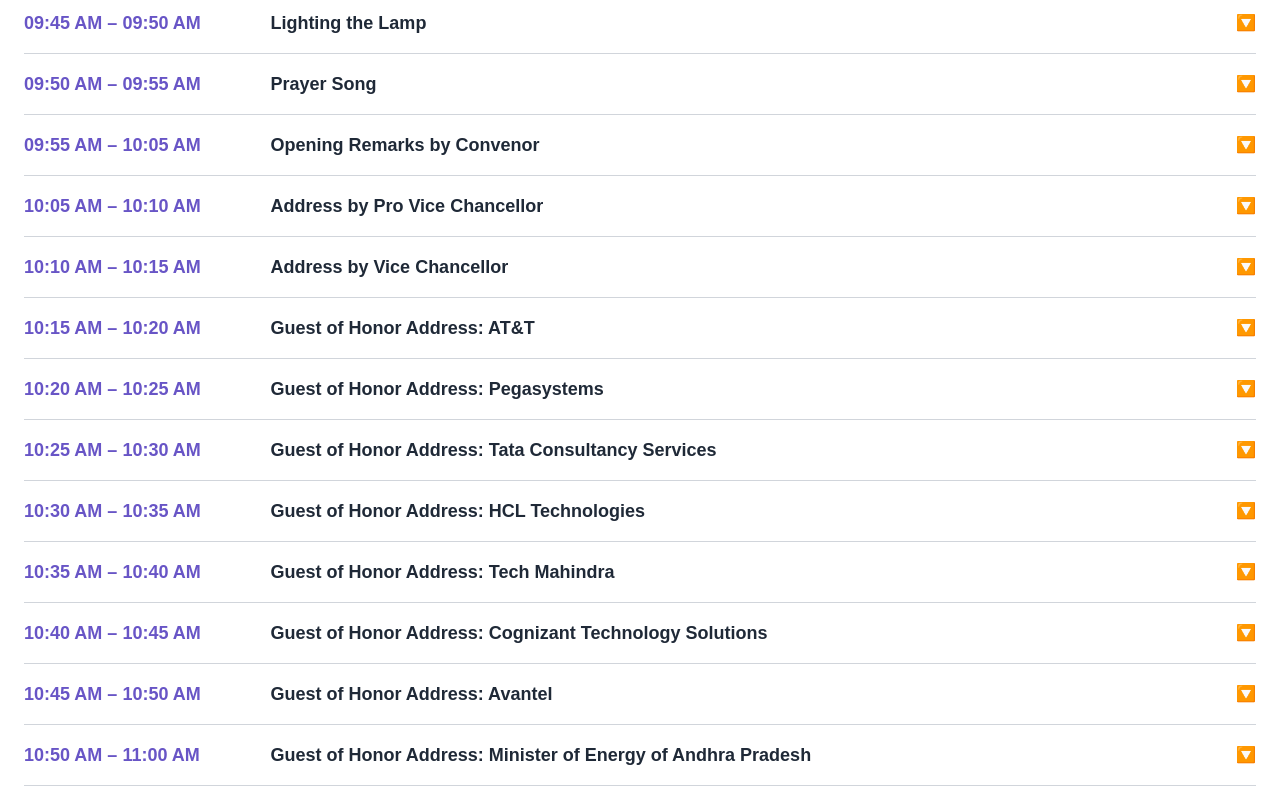
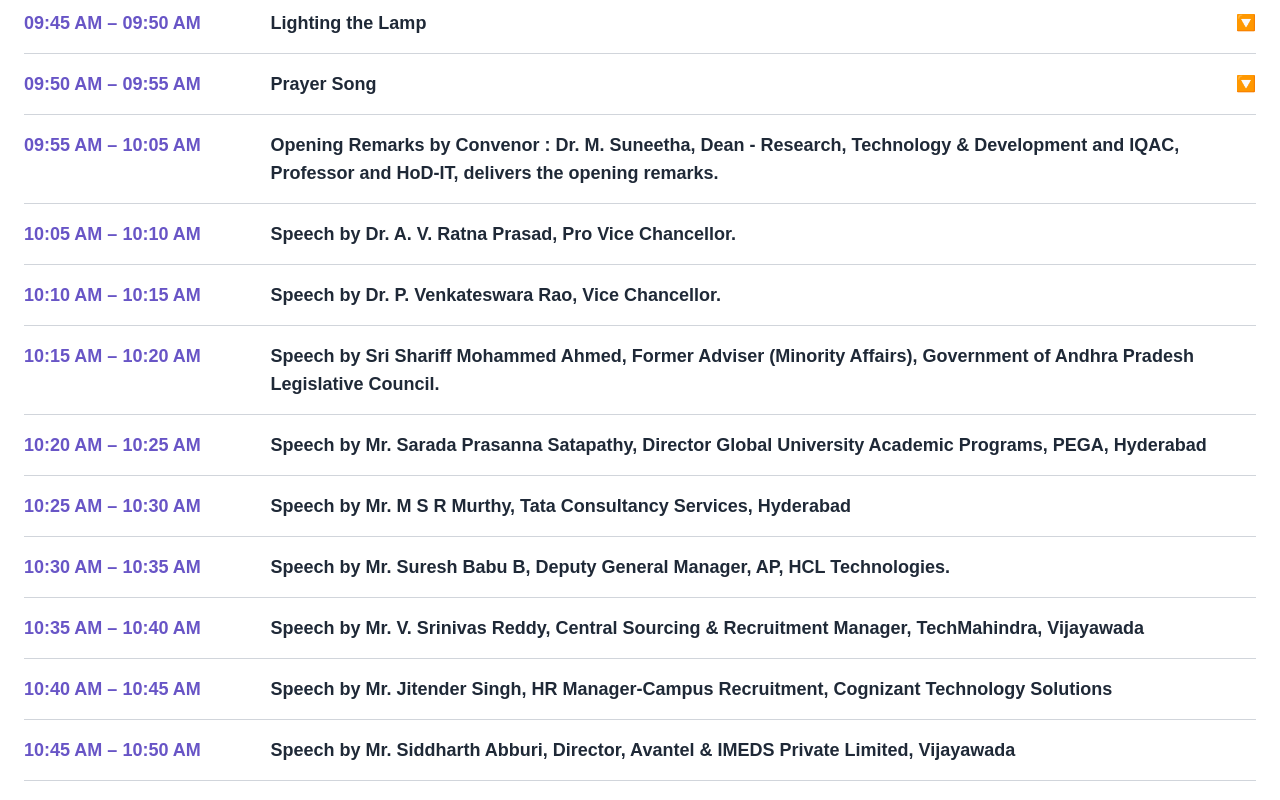
Before and after one commit to roshaneleshaddai/rdconclave, a Next.js app: page /schedule in a window 1280 px wide. Shown: the part 700-1500 px from the top of the page. Built offline with nearby package versions, Linux system fonts and the light colour scheme; a web font is replaced by a local one.

Commit message:
Update page.jsx
--ng

```diff
--- a/app/schedule/page.jsx
+++ b/app/schedule/page.jsx
@@ -102,106 +102,106 @@ const scheduleData = {
       },
       {
         "time": "09:55 AM – 10:05 AM",
-        "title": "Opening Remarks by Convenor",
-        "description": {
-          "mainContent": "Dr. M. Suneetha, Dean - Research, Technology & Development and IQAC, Professor and HoD-IT, delivers the opening remarks.",
+        "title": "Opening Remarks by Convenor : Dr. M. Suneetha, Dean - Research, Technology & Development and IQAC, Professor and HoD-IT, delivers the opening remarks.",
+        // "description": {
+        //   "mainContent": "Dr. M. Suneetha, Dean - Research, Technology & Development and IQAC, Professor and HoD-IT, delivers the opening remarks.",
 
-        }
+        // }
       },
       {
         "time": "10:05 AM – 10:10 AM",
-        "title": "Address by Pro Vice Chancellor",
-        "description": {
-          "mainContent": "Speech by Dr. A. V. Ratna Prasad, Pro Vice Chancellor.",
+        "title": "Speech by Dr. A. V. Ratna Prasad, Pro Vice Chancellor.",
+        // "description": {
+        //   "mainContent": "Speech by Dr. A. V. Ratna Prasad, Pro Vice Chancellor.",
 
-        }
+        // }
       },
       {
         "time": "10:10 AM – 10:15 AM",
-        "title": "Address by Vice Chancellor",
-        "description": {
-          "mainContent": "Speech by Dr. P. Venkateswara Rao, Vice Chancellor.",
+        "title": "Speech by Dr. P. Venkateswara Rao, Vice Chancellor.",
+        // "description": {
+        //   "mainContent": "Speech by Dr. P. Venkateswara Rao, Vice Chancellor.",
 
-        }
+        // }
       },
       {
         "time": "10:15 AM – 10:20 AM",
-        "title": "Guest of Honor Address: AT&T",
-        "description": {
-          "mainContent": "Sri Shariff Mohammed Ahmed, Former Adviser (Minority Affairs), Government of Andhra Pradesh Legislative Council.",
+        "title": "Speech by Sri Shariff Mohammed Ahmed, Former Adviser (Minority Affairs), Government of Andhra Pradesh Legislative Council.",
+        // "description": {
+          // "mainContent": "Sri Shariff Mohammed Ahmed, Former Adviser (Minority Affairs), Government of Andhra Pradesh Legislative Council.",
 
-        }
+        // }
       },
       {
         "time": "10:20 AM – 10:25 AM",
-        "title": "Guest of Honor Address: Pegasystems",
-        "description": {
-          "mainContent": "Speech by Mr. Sarada Prasanna Satapathy, Pegasystems.",
+        "title": "Speech by Mr. Sarada Prasanna Satapathy, Director Global University Academic Programs, PEGA, Hyderabad",
+        // "description": {
+          // "mainContent": "Speech by Mr. Sarada Prasanna Satapathy, Pegasystems.",
 
-        }
+        // }
       },
       {
         "time": "10:25 AM – 10:30 AM",
-        "title": "Guest of Honor Address: Tata Consultancy Services",
-        "description": {
-          "mainContent": "Speech by Mr. M S R Murthy, Tata Consultancy Services.",
+        "title": "Speech by Mr. M S R Murthy, Tata Consultancy Services, Hyderabad",
+        // "description": {
+          // "mainContent": "Speech by Mr. M S R Murthy, Tata Consultancy Services.",
 
-        }
+        // }
       },
       {
         "time": "10:30 AM – 10:35 AM",
-        "title": "Guest of Honor Address: HCL Technologies",
-        "description": {
-          "mainContent": "Speech by Mr. Suresh Babu B, HCL Technologies.",
+        "title": "Speech by Mr. Suresh Babu B, Deputy General Manager, AP, HCL Technologies.",
+        // "description": {
+          // "mainContent": "Speech by Mr. Suresh Babu B, HCL Technologies.",
 
-        }
+        // }
       },
       {
         "time": "10:35 AM – 10:40 AM",
-        "title": "Guest of Honor Address: Tech Mahindra",
-        "description": {
-          "mainContent": "Speech by Mr. M. Srinivas Reddy, Tech Mahindra.",
+        "title": "Speech by Mr. V. Srinivas Reddy, Central Sourcing & Recruitment Manager, TechMahindra, Vijayawada",
+        // "description": {
+          // "mainContent": "Speech by Mr. M. Srinivas Reddy, Tech Mahindra.",
 
-        }
+        // }
       },
       {
         "time": "10:40 AM – 10:45 AM",
-        "title": "Guest of Honor Address: Cognizant Technology Solutions",
-        "description": {
-          "mainContent": "Speech by Mr. Jitender Singh, Cognizant Technology Solutions.",
+        "title": "Speech by Mr. Jitender Singh, HR Manager-Campus Recruitment, Cognizant Technology Solutions",
+        // "description": {
+          // "mainContent": "Speech by Mr. Jitender Singh, Cognizant Technology Solutions.",
           // "keyPoints": [
           //   "Sri Anagani Satya Prasad, Minister for Revenue, Registration and Stamps of Andhra Pradesh",
           //   "Sri Gottipati Ravi Kumar, Minister of Energy of Andhra Pradesh",
           //   "Sri Nadendla Manohar, Minister of Civil Supplies, Food & Consumer Affairs of Andhra Pradesh",
           //   "Sri Yalamanchili Satyanarayana Chowdary, MLA West, AP"
           // ]
-        }
+        // }
       },
       {
         "time": "10:45 AM – 10:50 AM",
-        "title": "Guest of Honor Address: Avantel",
-        "description": {
-          "mainContent": "Speech by Mr. Sidhharth Abburi.",
+        "title": "Speech by Mr. Siddharth Abburi, Director, Avantel & IMEDS Private Limited, Vijayawada",
+        // "description": {
+          // "mainContent": "Speech by Mr. Sidhharth Abburi.",
           // "keyPoints": [
           //   "Sri Anagani Satya Prasad, Minister for Revenue, Registration and Stamps of Andhra Pradesh",
           //   "Sri Gottipati Ravi Kumar, Minister of Energy of Andhra Pradesh",
           //   "Sri Nadendla Manohar, Minister of Civil Supplies, Food & Consumer Affairs of Andhra Pradesh",
           //   "Sri Yalamanchili Satyanarayana Chowdary, MLA West, AP"
           // ]
-        }
+        // }
       },
       {
         "time": "10:50 AM – 11:00 AM",
-        "title": "Guest of Honor Address: Minister of Energy of Andhra Pradesh",
-        "description": {
-          "mainContent": "Speech by Sri. Gottipati Ravi Kumar",
+        "title": "Speech by Sri. Gottipati Ravi Kumar, Minister of Energy of Andhra Pradesh",
+        // "description": {
+          // "mainContent": "Speech by Sri. Gottipati Ravi Kumar",
           // "keyPoints": [
           //   "Sri Anagani Satya Prasad, Minister for Revenue, Registration and Stamps of Andhra Pradesh",
           //   "Sri Gottipati Ravi Kumar, Minister of Energy of Andhra Pradesh",
           //   "Sri Nadendla Manohar, Minister of Civil Supplies, Food & Consumer Affairs of Andhra Pradesh",
           //   "Sri Yalamanchili Satyanarayana Chowdary, MLA West, AP"
           // ]
-        }
+        // }
       },
 
     {
@@ -231,6 +231,7 @@ const scheduleData = {
               "Human-AI Collaboration : Balancing machine-generated content with human creativity for innovative outcomes.",
               "Future Trends and Workforce Implications : Preparing for the evolving impact of AI on jobs and skill develoent.",
           ],
+          brief:"Dr.M.Suneetha, Professor & Head, IT Dept, Dean R & D, SAHE",
         },
       panelMembers: {
           moderators: [
@@ -457,6 +458,7 @@ const scheduleData = {
             "Reskilling the Current Workforce : Addressing the need for continuous learning and reskilling initiatives for professionals already in the field.",
             "Policy Support and Government Initiatives : Discussing the role of policies and funding to support skill development in high-demand tech areas.",
         ],
+        brief:"Dr.M.Suneetha, Professor & Head, IT Dept, Dean R & D, SAHE",
         },
         panelMembers: {
             moderators: [
@@ -605,6 +607,7 @@ const scheduleData = {
             "Impact on Operations and Efficiency : How these technologies optimize operations, reduce costs, and improve decision-making in various industries.",
             "Research and Development Challenges : Discussing the technical, ethical, and regulatory challenges of implementing digital twins and the metaverse in real-world scenarios.",
         ],
+        brief:"E.Laxmi Lydia, Professor, IT Department",
         },
         panelMembers: {
             moderators: [
@@ -708,6 +711,7 @@ const scheduleData = {
             "Responsible Data Usage : Ensuring AI systems use data ethically and avoid discrimination or bias.",
             "Public Trust and Accountability : Building public confidence in AI technologies through transparency, governance, and oversight.",
         ],
+        brief:"E.Laxmi Lydia, Professor, IT Department",
         },
         panelMembers: {
             moderators: [
@@ -944,6 +948,7 @@ const Schedule = () => {
                 </button>
               )}
             </div>
+
             <div
             className={`${
               isExpanded(index) ? "max-h-full opacity-100" : "max-h-0 opacity-0"
@@ -984,7 +989,7 @@ const Schedule = () => {
                 )}
                 {session.panelMembers && (
                   <div className="mt-4">
-                    <div className="py-2"><strong>Briefing by </strong> Dr.M.Suneetha, Professor & Head, IT Dept, Dean R & D, SAHE</div>
+                    <div className="py-2"><strong>Briefing by </strong> {session.description.brief}</div>
                     {session.panelMembers.moderators && (
                       <div>
                     <h3 className="text-md font-semibold text-gray-800 mb-2">
```
